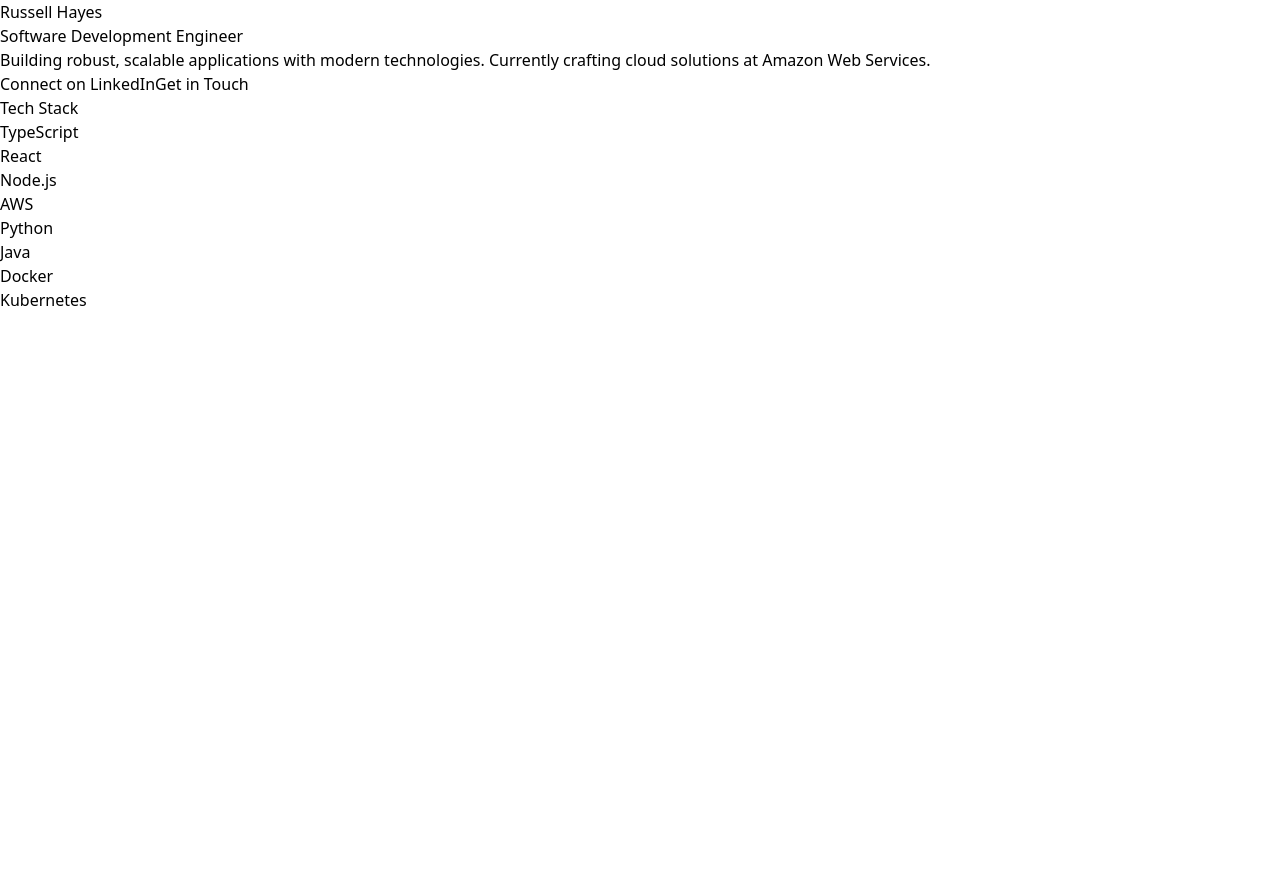
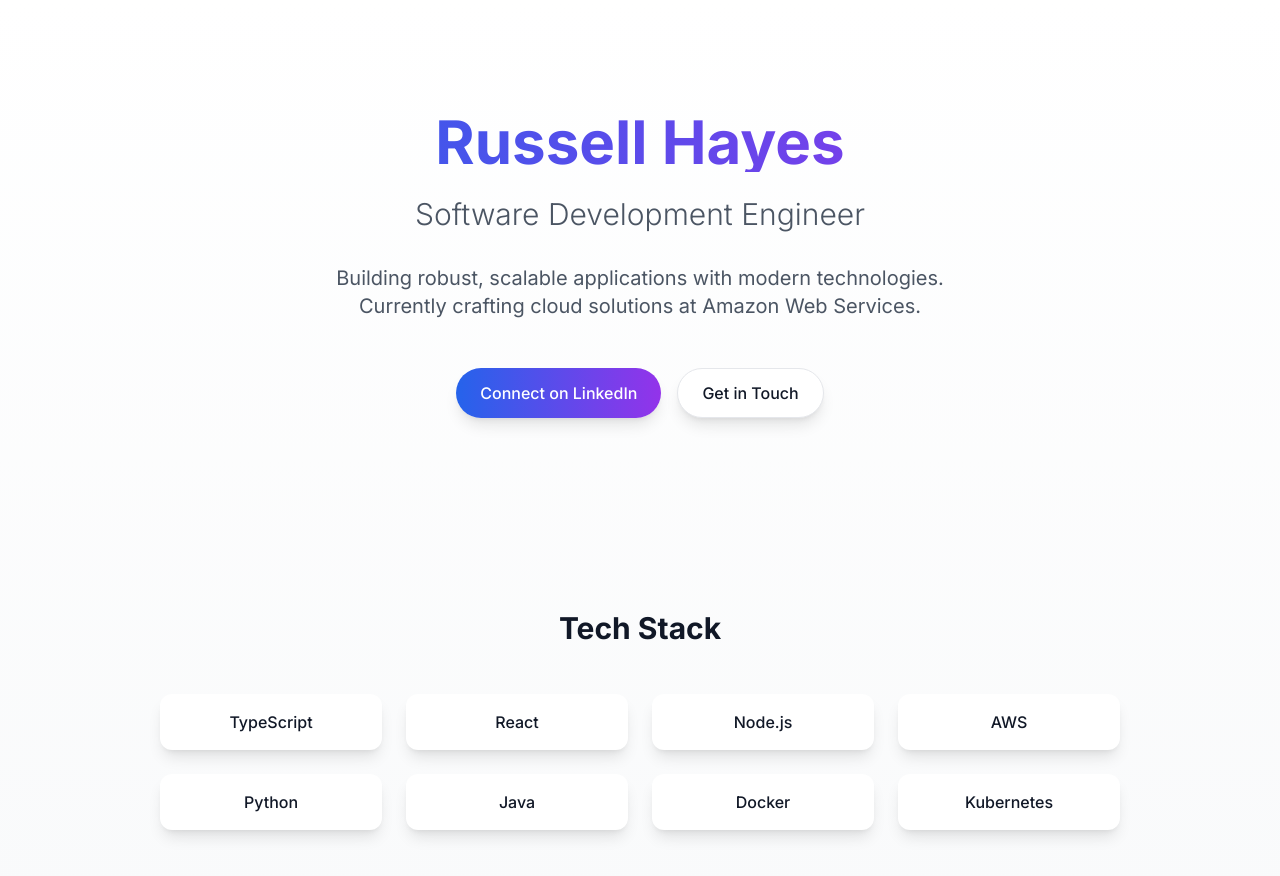
Before and after one commit to Wowsaruss/portfolio, a Next.js app: page / in a window 1280 px wide. Shown: the top 876 px of the page. Before the commit the page ends 800 px from the top, so only its background shows below. Built offline with nearby package versions, Linux system fonts and the light colour scheme.

Commit message:
tailwind and CSS

```diff
--- /dev/null
+++ b/postcss.config.js
@@ -0,0 +1,6 @@
+module.exports = {
+  plugins: {
+    tailwindcss: {},
+    autoprefixer: {},
+  },
+}
--- a/src/app/globals.css
+++ b/src/app/globals.css
@@ -2,20 +2,17 @@
 @tailwind components;
 @tailwind utilities;
 
-@layer base {
-  :root {
-    --background: 0 0% 100%;
-    --foreground: 222.2 84% 4.9%;
-  }
-
-  .dark {
-    --background: 222.2 84% 4.9%;
-    --foreground: 0 0% 100%;
-  }
+:root {
+  --foreground-rgb: 0, 0, 0;
+  --background-rgb: 255, 255, 255;
 }
 
-@layer base {
-  body {
-    @apply antialiased;
-  }
+.dark {
+  --foreground-rgb: 255, 255, 255;
+  --background-rgb: 0, 0, 0;
 }
+
+body {
+  color: rgb(var(--foreground-rgb));
+  background: rgb(var(--background-rgb));
+}
--- /dev/null
+++ b/tailwind.config.js
@@ -0,0 +1,43 @@
+/** @type {import('tailwindcss').Config} */
+module.exports = {
+  darkMode: 'class',
+  content: [
+    './src/pages/**/*.{js,ts,jsx,tsx,mdx}',
+    './src/components/**/*.{js,ts,jsx,tsx,mdx}',
+    './src/app/**/*.{js,ts,jsx,tsx,mdx}',
+  ],
+  theme: {
+    extend: {
+      colors: {
+        primary: '#0070f3',
+        secondary: '#1a1a1a',
+        dark: {
+          DEFAULT: '#121212',
+          lighter: '#1e1e1e',
+        },
+        light: {
+          DEFAULT: '#ffffff',
+          darker: '#f5f5f5',
+        }
+      },
+      fontFamily: {
+        sans: ['var(--font-inter)'],
+      },
+      animation: {
+        'fade-in': 'fadeIn 0.5s ease-in-out',
+        'slide-up': 'slideUp 0.5s ease-out',
+      },
+      keyframes: {
+        fadeIn: {
+          '0%': { opacity: '0' },
+          '100%': { opacity: '1' },
+        },
+        slideUp: {
+          '0%': { transform: 'translateY(20px)', opacity: '0' },
+          '100%': { transform: 'translateY(0)', opacity: '1' },
+        },
+      },
+    },
+  },
+  plugins: [],
+}
```
